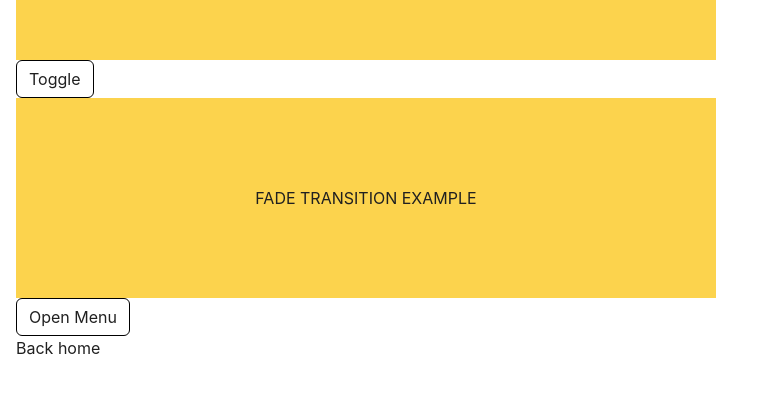
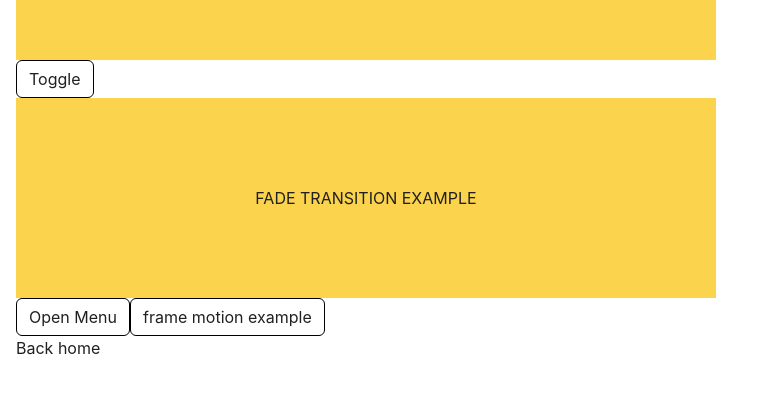
Before and after one commit to DanielEsh/react-toasts, a React (Vite) app: page /categories in a window 1280 px wide. Shown: the part 888-1282 px from the top of the page, without its empty margins (0-763 px from the left). Built offline with nearby package versions, Linux system fonts and the light colour scheme.

Commit message:
feat(transition): framer motion

```diff
--- a/package.json
+++ b/package.json
@@ -15,6 +15,7 @@
     "@radix-ui/react-dropdown-menu": "^2.0.6",
     "class-variance-authority": "^0.7.0",
     "clsx": "^2.1.0",
+    "framer-motion": "^11.0.6",
     "react": "^18.2.0",
     "react-dom": "^18.2.0",
     "react-router-dom": "^6.21.1",
--- /dev/null
+++ b/src/components/framer/fade.tsx
@@ -0,0 +1,19 @@
+import { motion } from 'framer-motion'
+import { ReactNode } from 'react'
+
+interface Props {
+  children: ReactNode
+}
+
+export const FadeAnimation = ({ children }: Props) => {
+  return (
+    <motion.div
+      initial={{ opacity: 0 }}
+      animate={{ opacity: 1 }}
+      exit={{ opacity: 0 }}
+      transition={{ duration: 2 }}
+    >
+      {children}
+    </motion.div>
+  )
+}
--- a/src/routes/categories.tsx
+++ b/src/routes/categories.tsx
@@ -4,31 +4,47 @@ import { AnimatedQueue } from '../components/animated-queue/AnimatedQueue.tsx'
 import { TransitionExample } from '../components/transition/TransitionExample.tsx'
 import { Transition } from '../components/transition/Transition.tsx'
 import { DropdownDemo } from '../components/DropdownDemo.tsx'
+import { FadeAnimation } from '../components/framer/fade.tsx'
+import { useState } from 'react'
+import { AnimatePresence } from 'framer-motion'
 
 export default function CategoriesPage() {
+  const [fade, setFade] = useState(false)
+
   return (
     <div>
       <h1>Categories</h1>
-
       <AnimatedList />
       <AnimatedQueue />
-
       <TransitionExample />
-
       <Transition>
         <div className="bg-amber-300 w-[700px] h-[200px] flex items-center justify-center">
           FADE TRANSITION EXAMPLE
         </div>
       </Transition>
+      <DropdownDemo />
 
-      <DropdownDemo />
+      <button
+        className="button"
+        onClick={() => setFade(!fade)}
+      >
+        frame motion example
+      </button>
+
+      <AnimatePresence>
+        {fade && (
+          <FadeAnimation key="fade">
+            <div className="bg-amber-300 w-[700px] h-[200px] flex items-center justify-center">
+              FADE MOTION EXAMPLE
+            </div>
+          </FadeAnimation>
+        )}
+      </AnimatePresence>
 
       <div>
         <Link to="/">Back home</Link>
       </div>
-
       <div className="h-[2000px]"></div>
-
       <Outlet />
     </div>
   )
```
Also changed, not shown: 1 other file (tests, documents, lock files or other folders).
